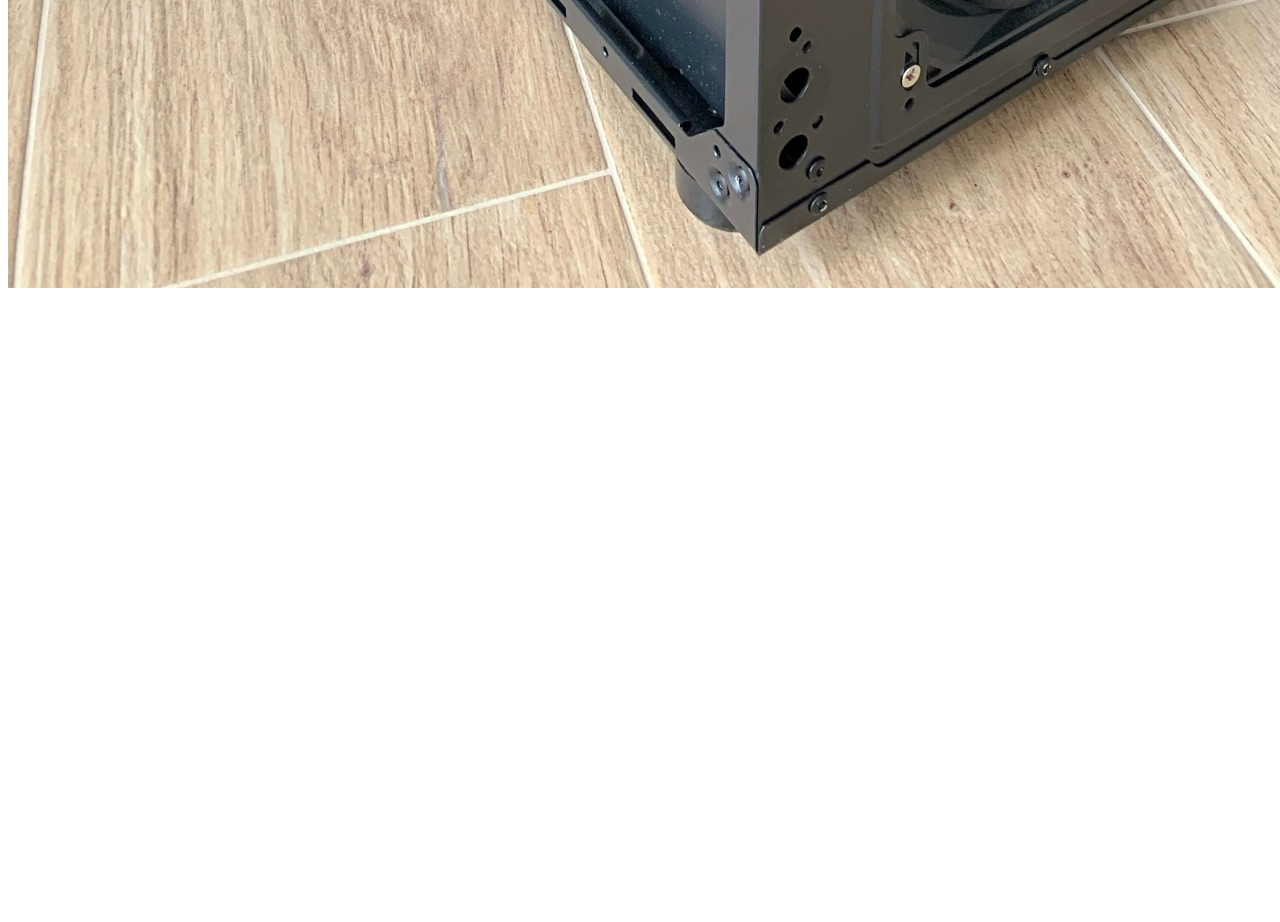
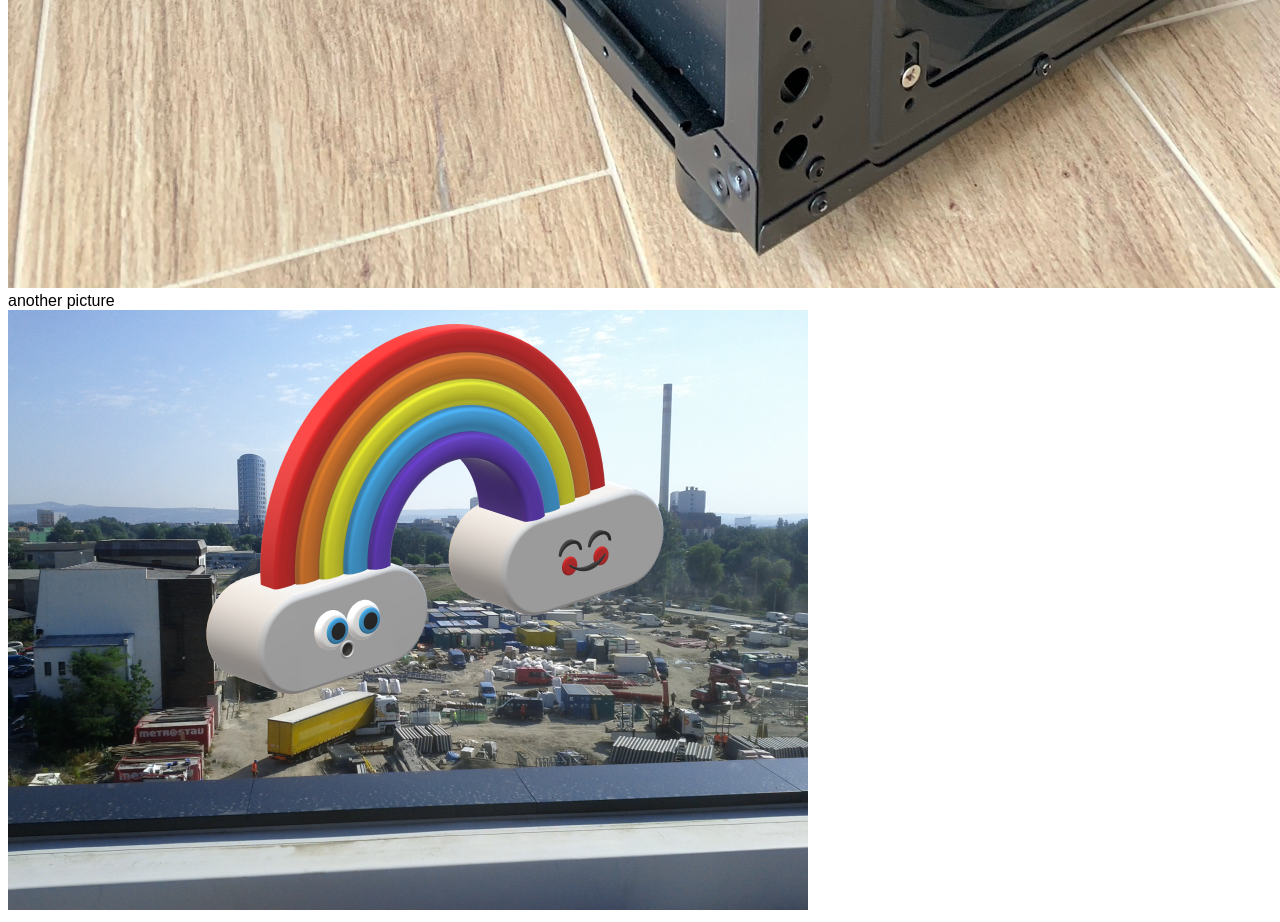
Before and after one commit to str3jd4/my-website, a plain HTML site: page index.html in a window 1280 px wide. Shown: the part 2004-2926 px from the top of the page. Before the commit the page ends 2304 px from the top, so only its background shows below. Drawn offline with Linux system fonts and the light colour scheme.

Commit message:
added a new image and paragraph to the index.html

```diff
--- a/index.html
+++ b/index.html
@@ -25,6 +25,8 @@
     <div>
         <p>testing picture</p>
         <picture><img src="pictures/case.jpeg" alt="computer case"></picture>
+        <p>another picture</p>
+        <picture><img src="pictures/olomoc.png" alt="beautiful view"></picture>
     </div>
 </body>
 
```
Also changed, not shown: pictures/olomoc.png (added).
